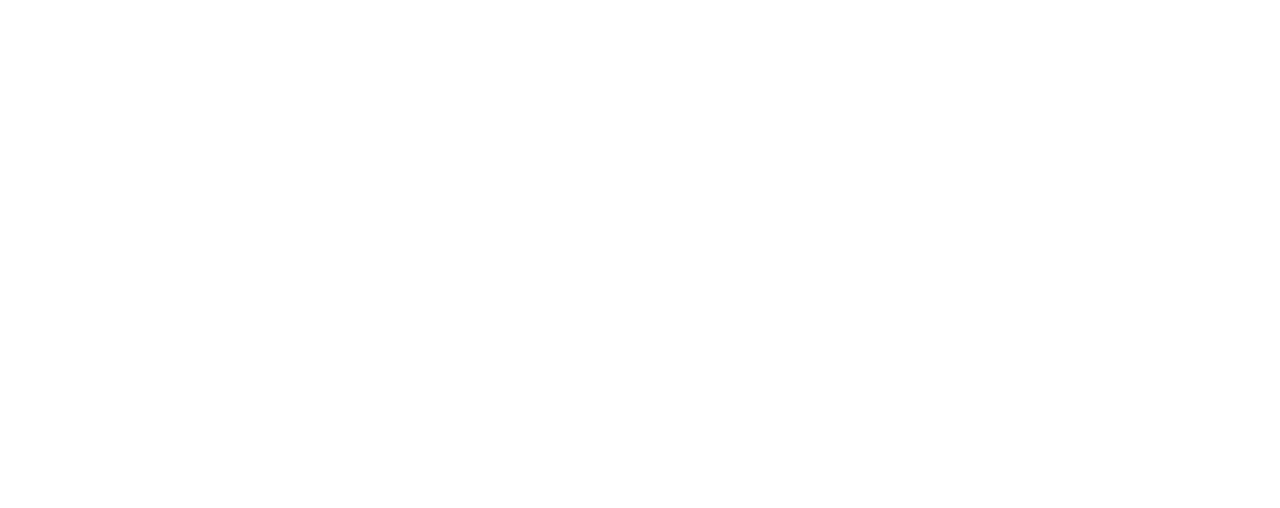
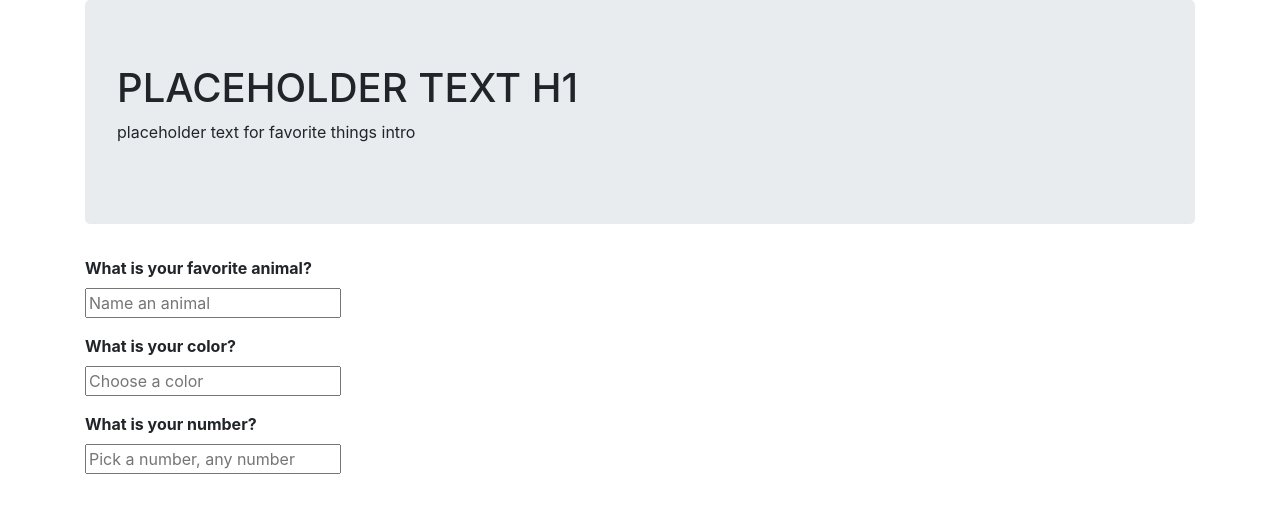
Before and after one commit to CyndaZ42/favorite-things, a plain HTML site: page index.html in a window 1280 px wide. Drawn offline with Linux system fonts and the light colour scheme.

Commit message:
first commit
Co-Authored-By: GarrettHays <103149986+GarrettHays@users.noreply.github.com>
Co-Authored-By: AsheUrban <106103950+AsheUrban@users.noreply.github.com>

```diff
--- a/index.html
+++ b/index.html
@@ -5,8 +5,33 @@
     <link href="css/styles.css" rel="stylesheet" type="text/css">
     <script src="js/jquery-3.6.0.js"></script>
     <script src="js/scripts.js"></script>
-    <title>title</title>
+    <title>YOUR favorite things</title>
   </head>
   <body>
+    <div class="container">
+      <div class="jumbotron">
+      <h1>PLACEHOLDER TEXT H1</h1>
+
+      <p>placeholder text for favorite things intro</p>
+      </div>
+
+      <form id="form">
+          <div class="form-group">
+            <label for="animal"><strong>What is your favorite animal?</strong></label>
+            <br>
+            <input id="animal" type="text" required placeholder="Name an animal">
+          </div>
+
+          <div class="form-group">
+            <label for="color"><strong>What is your color?</strong></label>
+            <br>
+            <input id="color" type="text" required placeholder="Choose a color">
+          </div>
+
+          <div class="form-group">
+            <label for="number"><strong>What is your number?</strong></label>
+            <br>
+            <input id="number" type="text" required placeholder="Pick a number, any number">
+          </div>
   </body>
 </html>
```
